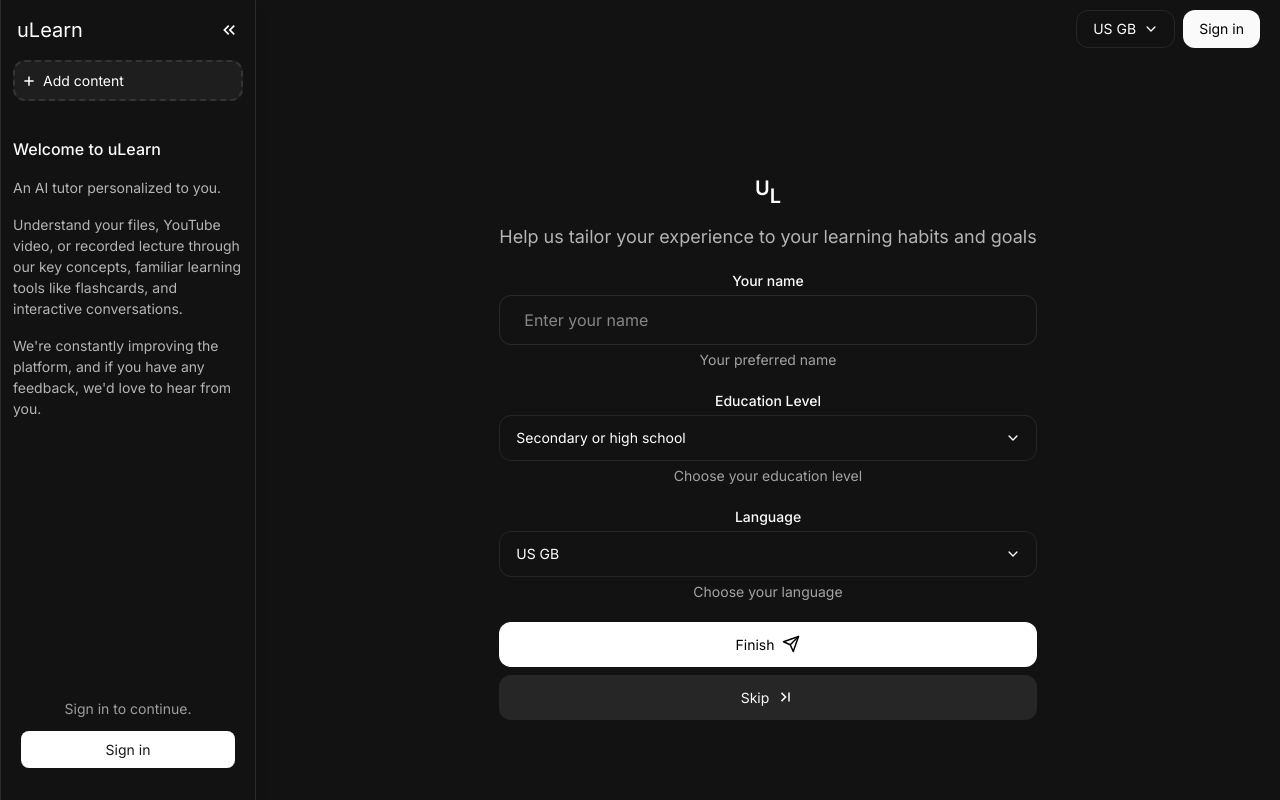
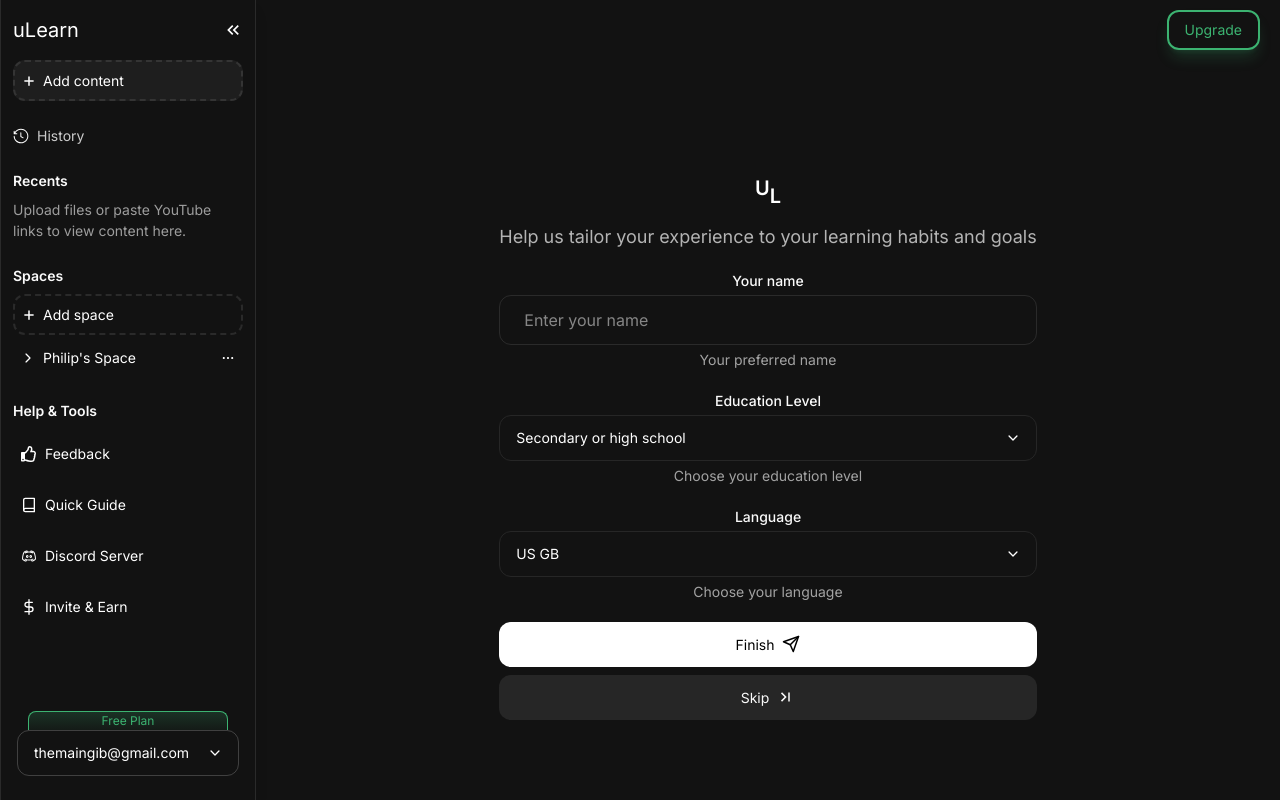
Before and after one commit to MandemGibson/youlearn_clone, a React (Vite) app: page /personal-form in a window 1280 px wide. Both pictures are taken after a click on the icon 42 px from the left and 29 px from the top of the page. Built offline with nearby package versions, Linux system fonts and the light colour scheme.

Commit message:
enhance PersonalForm with navigation; update MainNav to conditionally render LanguageDropdown and sign-in button; add scrollbar-thin class to CSS; modify LanguageDropdown to make parentWidth optional; manage body overflow based on sidebar visibility

```diff
--- a/src/components/main/LanguageDropdown.tsx
+++ b/src/components/main/LanguageDropdown.tsx
@@ -19,7 +19,7 @@
   position
 }: {
   className?: string;
-  parentWidth: string;
+  parentWidth?: string;
   position?: "top" | "bottom";
 }) => {
   const [selectedLang, setSelectedLang] = useState<DropdownOption>(
--- a/src/components/main/MainNav.tsx
+++ b/src/components/main/MainNav.tsx
@@ -4,6 +4,7 @@
 
 const MainNav = ({ onClick }: { onClick: () => void }) => {
   const { pathname } = useLocation();
+  const user = true;
 
   const isAuthPage = pathname
     .split("/")
@@ -37,6 +38,7 @@
           className="ml-[10px] md:hidden"
           onClick={onClick}
         />
+        {!user ? (
           <div className="flex space-x-2">
             {!isAuthPage && <LanguageDropdown />}
             <button
@@ -46,6 +48,15 @@
               <a href="login">Sign in</a>
             </button>
           </div>
+        ) : (
+          <button
+            className="py-2 px-4 rounded-[0.75rem] border-2 border-[#3cb371]
+            text-sm text-[#3cb371] shadow-lg shadow-[#3cb371]/20
+             hover:cursor-pointer hover:bg-[#3cb371]/20 transition"
+          >
+            <a href="login">Upgrade</a>
+          </button>
+        )}
       </div>
     </nav>
   );
--- a/src/components/main/SideBar.tsx
+++ b/src/components/main/SideBar.tsx
@@ -1,4 +1,14 @@
+"use client";
+import { ReactNode, useState } from "react";
+import { IconType } from "react-icons";
+import { AiOutlineDiscord } from "react-icons/ai";
+import { FaRegThumbsUp } from "react-icons/fa";
 import { FaPlus } from "react-icons/fa6";
+import { FiBook, FiDollarSign } from "react-icons/fi";
+import { GoHistory } from "react-icons/go";
+import { IoIosArrowForward, IoIosMore } from "react-icons/io";
+import { IoChevronDown, IoSettingsOutline } from "react-icons/io5";
+import { LuCrown, LuLogOut } from "react-icons/lu";
 import { MdKeyboardDoubleArrowLeft } from "react-icons/md";
 
 const SideBar = ({
@@ -8,21 +18,23 @@
   isOpen: boolean;
   onClick: () => void;
 }) => {
+  const user = true;
+
   return (
     <div
       className="absolute w-full h-full md:max-w-[16rem] z-50
-      bg-[#000]/80 md:bg-transparent md:fixed"
+      bg-[#000]/80 md:bg-transparent sm:fixed"
       onClick={onClick}
     >
       <aside
-        className={`relative min-h-screen max-w-[16rem]
+        className={`relative h-screen max-w-[16rem]
         bg-[#121212] ${
           isOpen ? "animate-enter" : "animate-out"
         } shadow-lg flex flex-col text-white
-      p-4 px-1 gap-[1rem] border-x border-[#fafafa1a]`}
+        border-x border-[#fafafa1a]`}
         onClick={(e) => e.stopPropagation()}
       >
-        <div className="flex items-center justify-between px-3">
+        <div className="flex items-center justify-between p-4 px-3">
           <h2 className="text-xl">uLearn</h2>
           <MdKeyboardDoubleArrowLeft
             size={20}
@@ -30,7 +42,8 @@
             onClick={onClick}
           />
         </div>
-        <div className="overflow-y-auto flex-1 px-2">
+
+        <div className="flex-1 scrollbar-thin overflow-y-auto px-3 pb-2">
           <div
             className="w-full p-2 flex items-center gap-2 border-2
             border-dashed border-[#fafafa1a] bg-[#fafafa0d] rounded-xl"
@@ -39,6 +52,7 @@
             <p className="text-[14px]">Add content</p>
           </div>
 
+          {!user ? (
             <div
               className="flex flex-col mt-[32px] gap-[16px] text-[#fafafab2]
               py-1 text-[14px]"
@@ -48,21 +62,64 @@
               </h1>
               <h3>An AI tutor personalized to you.</h3>
               <p>
-              Understand your files, YouTube video, or recorded lecture through
-              our key concepts, familiar learning tools like flashcards, and
-              interactive conversations.
+                Understand your files, YouTube video, or recorded lecture
+                through our key concepts, familiar learning tools like
+                flashcards, and interactive conversations.
               </p>
               <p>
                 We're constantly improving the platform, and if you have any
                 feedback, we'd love to hear from you.
               </p>
             </div>
+          ) : (
+            <div className="flex flex-col gap-[24px] mt-[24px]">
+              <div className="flex items-center gap-[8px]">
+                <GoHistory size={16} />
+                <p className="text-[14px] text-[#fafafacc]">History</p>
+              </div>
+              <div className="flex flex-col gap-[8px] text-[14px]">
+                <h2 className="text-[#fafafa] font-semibold">Recents</h2>
+                <p className="text-[#fafafa99]">
+                  Upload files or paste YouTube links to view content here.
+                </p>
+              </div>
+              <div className="flex flex-col gap-[8px] text-[14px]">
+                <h2 className="text-[#fafafa] font-semibold">Spaces</h2>
+                <div className="flex flex-col gap-[4px]">
+                  <div
+                    className="w-full p-2 flex items-center gap-2 border-2
+                  border-dashed border-[#fafafa1a] hover:bg-[#fafafa0d]
+                  hover:cursor-pointer rounded-xl"
+                  >
+                    <FaPlus className="w-3 h-3" />
+                    <p className="text-[14px]">Add space</p>
+                  </div>
+                  <div
+                    className="w-full p-2 flex items-center justify-between
+                    hover:bg-[#fafafa0d] hover:cursor-pointer rounded-xl"
+                  >
+                    <div className="flex items-center gap-2">
+                      <IoIosArrowForward />
+                      <p className="text-[14px]">Philip's Space</p>
+                    </div>
+                    <IoIosMore />
+                  </div>
+                </div>
+              </div>
+              <div className="text-[14px] flex flex-col gap-[14px]">
+                <h2 className="text-[#fafafa] font-semibold">Help & Tools</h2>
+                <IconAndTitle Icon={FaRegThumbsUp} title="Feedback" />
+                <IconAndTitle Icon={FiBook} title="Quick Guide" />
+                <IconAndTitle Icon={AiOutlineDiscord} title="Discord Server" />
+                <IconAndTitle Icon={FiDollarSign} title="Invite & Earn" />
+              </div>
+            </div>
+          )}
         </div>
 
-        <div
-          className="w-full left-0 flex flex-col items-center
-         justify-end mb-[16px] space-y-3 text-[14px] px-4"
-        >
+        <div className="p-4 pb-6">
+          {!user ? (
+            <div className="flex flex-col items-center space-y-3 text-[14px]">
               <h3 className="text-[#fafafa99]">Sign in to continue.</h3>
               <button
                 className="py-[.5rem] text-[#171717] rounded-lg
@@ -71,9 +128,114 @@
                 Sign in
               </button>
             </div>
+          ) : (
+            <div className="flex flex-col items-center justify-center">
+              <div
+                className="border border-[#3cb371] text-[#3cb371]
+              text-[12px] bg-gradient-to-b from-[#3cb37133] to-[#3cb3710d]
+              border-b-0 rounded-lg rounded-b-none w-[90%] flex items-center
+              justify-center"
+              >
+                Free Plan
+              </div>
+              <Dropdown />
+            </div>
+          )}
+        </div>
       </aside>
     </div>
   );
 };
 
+const IconAndTitle = ({
+  Icon,
+  title,
+  child,
+}: {
+  Icon?: IconType;
+  title: string;
+  child?: ReactNode;
+}) => {
+  return (
+    <div
+      className="flex items-center gap-2 hover:bg-[#fafafa0d] hover:cursor-pointer
+    p-2 rounded-lg"
+    >
+      {child}
+      {Icon && <Icon size={16} />}
+      <p className="text-[14px]">{title}</p>
+    </div>
+  );
+};
+
+const Dropdown = () => {
+  const [open, setOpen] = useState(false);
+  const [darkMode, setDarkMode] = useState(false);
+
+  const toggleDarkMode = () => {
+    setDarkMode((prev) => !prev);
+    document.documentElement.classList.toggle("dark", !darkMode);
+  };
+
+  return (
+    <div className={`w-full relative text-white text-sm`}>
+      <button
+        onClick={() => setOpen(!open)}
+        className={`w-full flex items-center justify-between gap-1 border
+        border-[#fafafa33] py-[12px] px-4 rounded-[0.75rem] hover:bg-[#fafafa0d]
+        hover:cursor-pointer`}
+      >
+        themaingib@gmail.com
+        <IoChevronDown
+          className={`ml-1 transition-transform ${open ? "rotate-180" : ""}`}
+        />
+      </button>
+      {open && (
+        <div
+          className={`absolute bottom-full left-1/2 -translate-x-1/2 mb-2
+          border border-[#262626] w-full rounded-[0.75rem] z-50
+          overflow-y-auto scrollbar-hide bg-[#000] flex flex-col`}
+        >
+          <div className="p-1 pb-0">
+            <div
+              className="p-2 flex items-center gap-3 rounded-lg
+            hover:bg-[#fafafa0d] hover:cursor-pointer"
+            >
+              <div className="w-[32px] h-[32px] rounded-full bg-white"></div>
+              <h3 className="text-[14px] text-[#fafafa]">
+                Philip Gibson Cudjoe
+              </h3>
+            </div>
+          </div>
+          <div className="p-1">
+            <IconAndTitle Icon={IoSettingsOutline} title="Settings" />
+            <IconAndTitle Icon={LuCrown} title="Pricing" />
+            <IconAndTitle Icon={GoHistory} title="History" />
+            <IconAndTitle
+              child={
+                <div
+                  onClick={toggleDarkMode}
+                  className={`w-8 h-4 flex items-center px-1 rounded-full cursor-pointer transition-colors duration-300 ${
+                    darkMode ? "bg-[#fafafa]" : "bg-[#e5e5e5]"
+                  }`}
+                >
+                  <div
+                    className={`w-3 h-3 ${darkMode ? "bg-[#000]" : "bg-[#fff]"} rounded-full transition-transform duration-300 ${
+                      darkMode ? "translate-x-3.5" : "-translate-x-0.5"
+                    }`}
+                  />
+                </div>
+              }
+              title="Dark Mode"
+            />
+          </div>
+          <div className="p-1 border-t border-[#262626]">
+            <IconAndTitle Icon={LuLogOut} title="Log out" />
+          </div>
+        </div>
+      )}
+    </div>
+  );
+};
+
 export default SideBar;
--- a/src/components/main/Wrapper.tsx
+++ b/src/components/main/Wrapper.tsx
@@ -12,6 +12,10 @@
 
   useEffect(() => {
     if (showSideBar) setMountSideBar(true);
+  }, [showSideBar]);
+
+  useEffect(() => {
+    document.body.style.overflow = showSideBar ? "hidden" : "auto";
   }, [showSideBar]);
 
   const handleShowSideBar = () => {
--- a/src/index.css
+++ b/src/index.css
@@ -17,6 +17,10 @@
 @layer utilities {
   .scrollbar-hide {
     scrollbar-width: none;
+  }
+
+  .scrollbar-thin {
+    scrollbar-width: thin;
   }
 
   @keyframes scrollleft {
--- a/src/pages/main/PersonalForm.tsx
+++ b/src/pages/main/PersonalForm.tsx
@@ -7,21 +7,25 @@
 } from "../../components";
 import { FiSend } from "react-icons/fi";
 import { RiSkipRightLine } from "react-icons/ri";
+import { useNavigate } from "react-router-dom";
 
 const Button = ({
   text,
   Icon,
   className,
+  onClick,
 }: {
   text: string;
   Icon: IconType;
   className?: string;
+  onClick: () => void;
 }) => {
   return (
     <button
       className={`${className} flex items-center gap-2 w-full
      py-3 bg-white text-[14px] justify-center rounded-[0.75rem]
      hover:cursor-pointer`}
+      onClick={onClick}
     >
       {text}
       {Icon && <Icon size={18} />}
@@ -30,6 +34,7 @@
 };
 
 const PersonalForm = () => {
+  const navigate = useNavigate();
   return (
     <Wrapper>
       <div
@@ -77,10 +82,15 @@
           />
         </FormField>
         <div className="w-full flex flex-col gap-2">
-          <Button text="Finish" Icon={FiSend} />
+          <Button
+            text="Finish"
+            Icon={FiSend}
+            onClick={() => navigate("/main")}
+          />
           <Button
             text="Skip"
             Icon={RiSkipRightLine}
+            onClick={() => navigate("/main")}
             className="!bg-[#262626] text-[#fafafa]"
           />
         </div>
```
Lines whose indentation alone changed are shown as unchanged.
